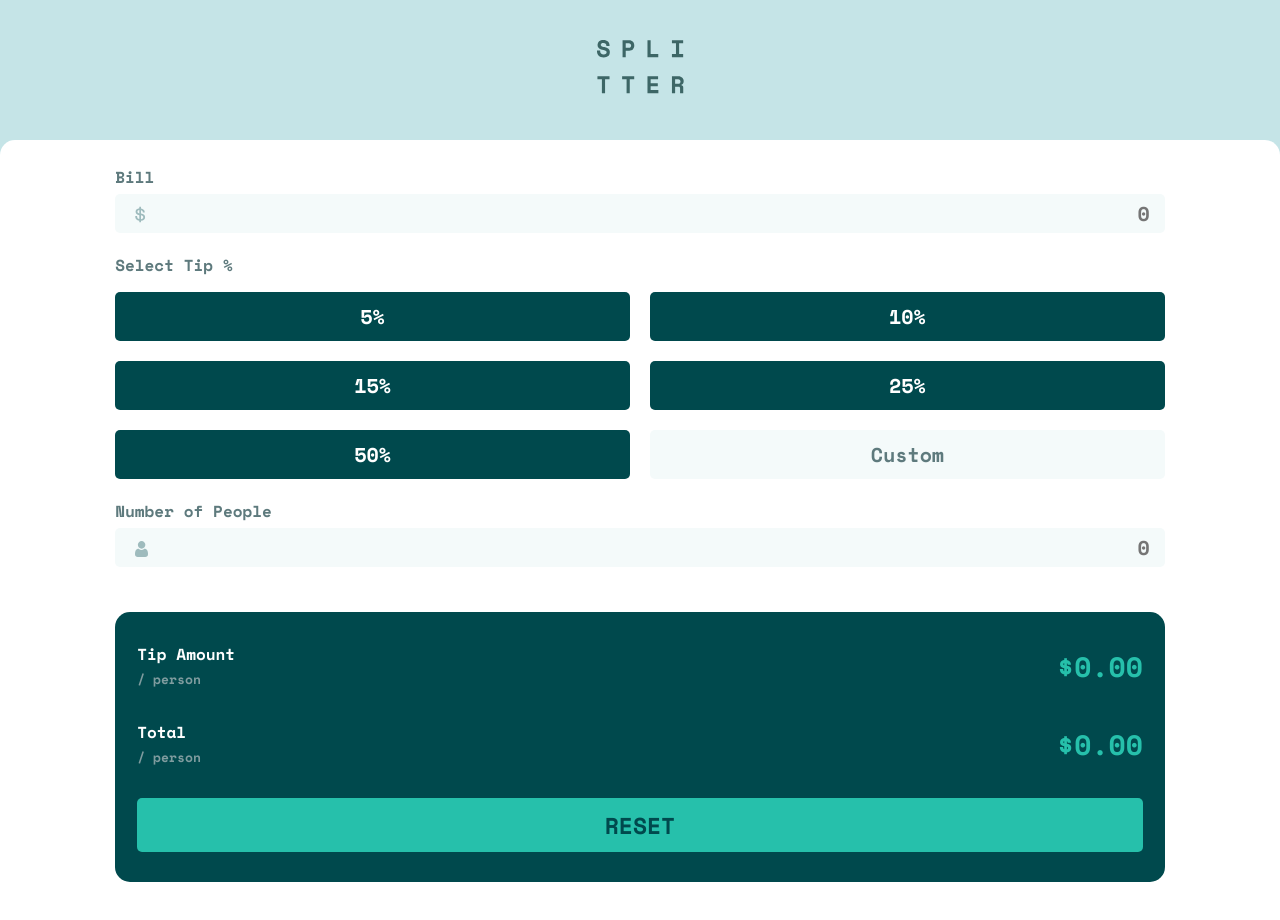
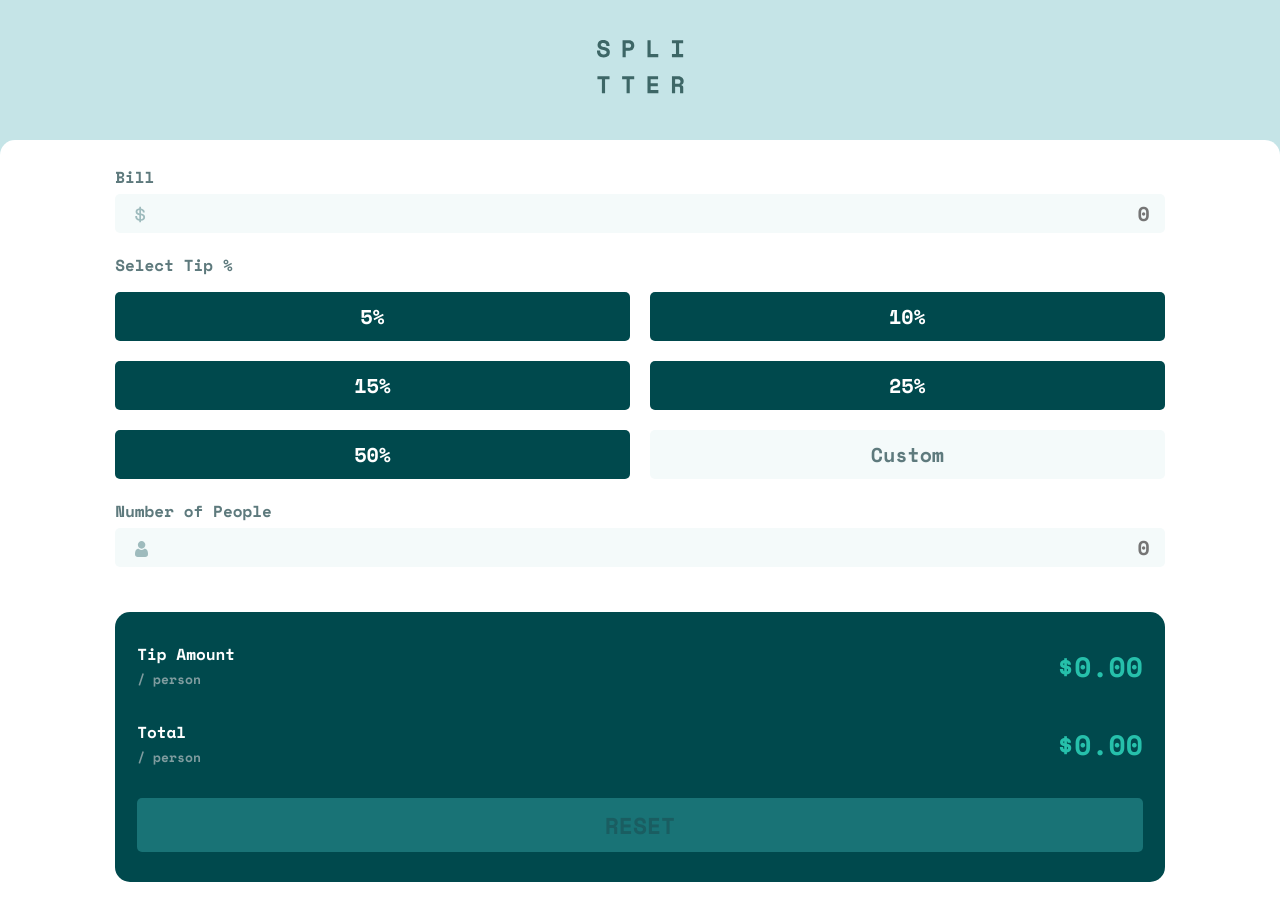
Before and after one commit to Auddity/FEM_Tip-Calculator-React, a React (Create React App) app: page / in a window 1280 px wide. Built offline with nearby package versions, Linux system fonts and the light colour scheme.

Commit message:
inactive reset button

```diff
--- a/src/App.js
+++ b/src/App.js
@@ -35,7 +35,7 @@ function reducer(state, { type, payload }) {
     case ACTIONS.CUSTOM:
       return { ...state, custom: true }
     case ACTIONS.RESET:
-      return { total: 0, tipPerPerson: 0, custom: false }
+      return { bill: '', people: '', tipAmount: 0, tipPerPerson: 0, total: 0, custom: false }
     default:
   }
 }
@@ -67,6 +67,8 @@ function App() {
           dispatch={dispatch}
         />
         <Display
+          bill={bill}
+          people={people}
           total={total}
           tipPerPerson={tipPerPerson}
           formatter={NUMBER_FORMATTER}
--- a/src/components/Display.js
+++ b/src/components/Display.js
@@ -2,7 +2,7 @@ import React from 'react'
 import '../css/Display.css';
 import { ACTIONS } from '../App';
 
-function Display({ total, tipPerPerson, formatter, dispatch }) {
+function Display({ bill, people, total, tipPerPerson, formatter, dispatch }) {
   return (
     <div className='Display'>
       <div className="valueCtnr">
@@ -21,7 +21,14 @@ function Display({ total, tipPerPerson, formatter, dispatch }) {
           {total !== Infinity && formatter.format(total)}
         </p>
       </div>
-      <button className="resetBtn" onClick={() => dispatch( { type: ACTIONS.RESET })}>RESET</button>
+      <button
+        className={(bill === '' || people === '') ? 'resetBtn default' : 'resetBtn active' }
+        onClick={() => dispatch( { type: ACTIONS.RESET })}
+
+        >
+          RESET
+        </button>
+
     </div>
   )
 }
--- a/src/css/Display.css
+++ b/src/css/Display.css
@@ -30,14 +30,23 @@
   width: 100%;
   font-family: inherit;
   font-size: 2.3rem;
-  background-color: var(--StrongCyan);
-  color: var(--VeryDarkCyan);
   padding-block: 1rem;
   border: none;
   border-radius: .5rem;
+}
+
+.Display .resetBtn.default {
+  background-color: var(--InactiveResetBg);
+  color: var(--InactiveResetText);
+  cursor: default;
+}
+
+.Display .resetBtn.active {
+  background-color: var(--StrongCyan);
+  color: var(--VeryDarkCyan);
   cursor: pointer;
 }
 
-.Display .resetBtn:hover {
+.Display .resetBtn.active:hover {
   background-color: var(--LightGrayishCyan);
 }
--- a/src/css/index.css
+++ b/src/css/index.css
@@ -7,6 +7,8 @@
   --VeryLightGrayishCyan: hsl(189, 41%, 97%);
   --White: hsl(0, 0%, 100%);
   --OrangeError: hsl(34, 100%, 55%);
+  --InactiveResetBg: hsl(182, 65%, 28%);
+  --InactiveResetText: hsl(183, 58%, 24%);
 }
 
 *, ::before, ::after {
```
